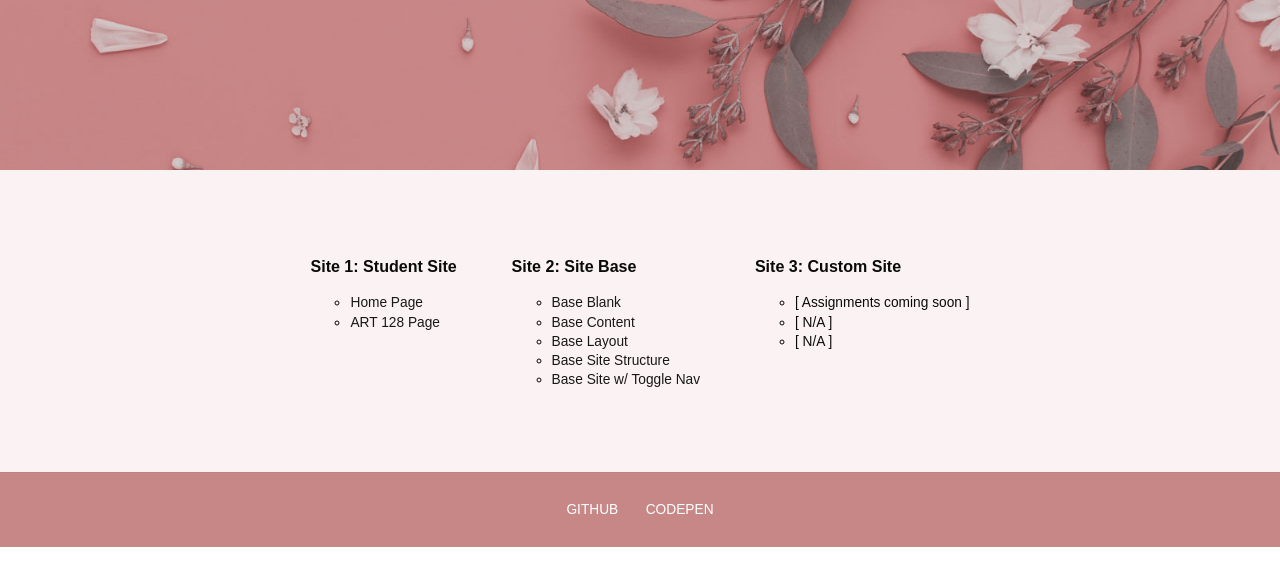
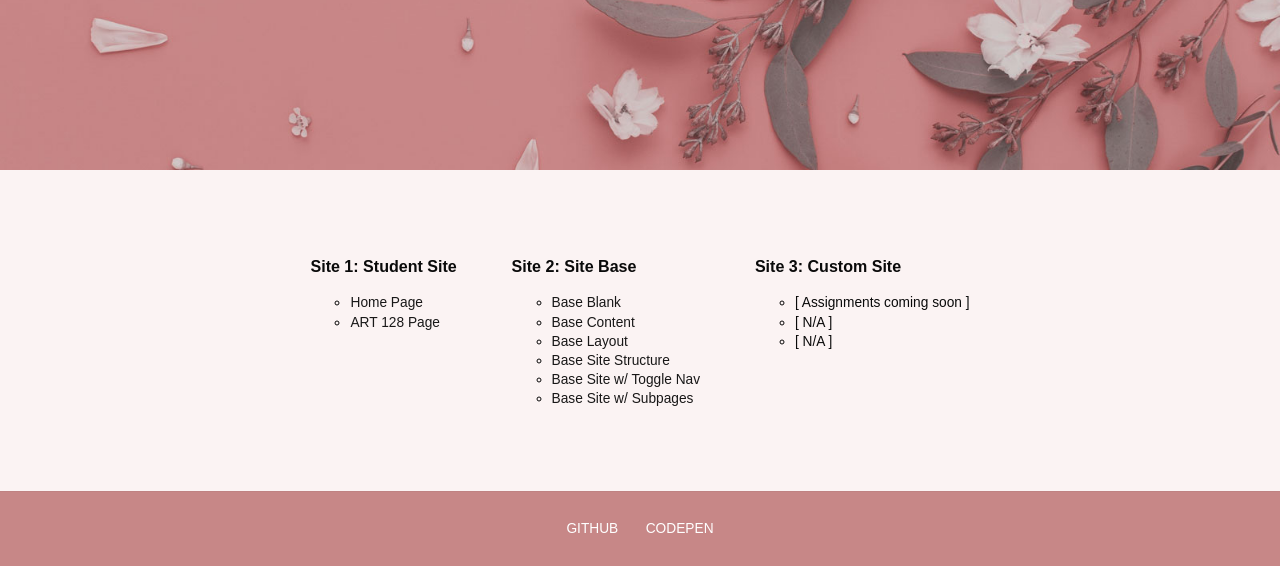
Before and after one commit to meganeligio/studentsite, a plain HTML site: page art128/index.html in a window 1280 px wide. Shown: the part 265-831 px from the top of the page. Drawn offline with Linux system fonts and the light colour scheme.

Commit message:
added sitebase step 6 base site w/ subpages

```diff
--- a/art128/index.html
+++ b/art128/index.html
@@ -45,6 +45,7 @@
                     <li><a href="base-layout/index.html">Base Layout</a></li>
                     <li><a href="base-site/index.html">Base Site Structure</a></li>
                     <li><a href="base-togglenav/index.html">Base Site w/ Toggle Nav</a></li>
+                    <li><a href="base-site-subpages/index.html">Base Site w/ Subpages</a></li>
                 </ul>
             </div>
 
```
